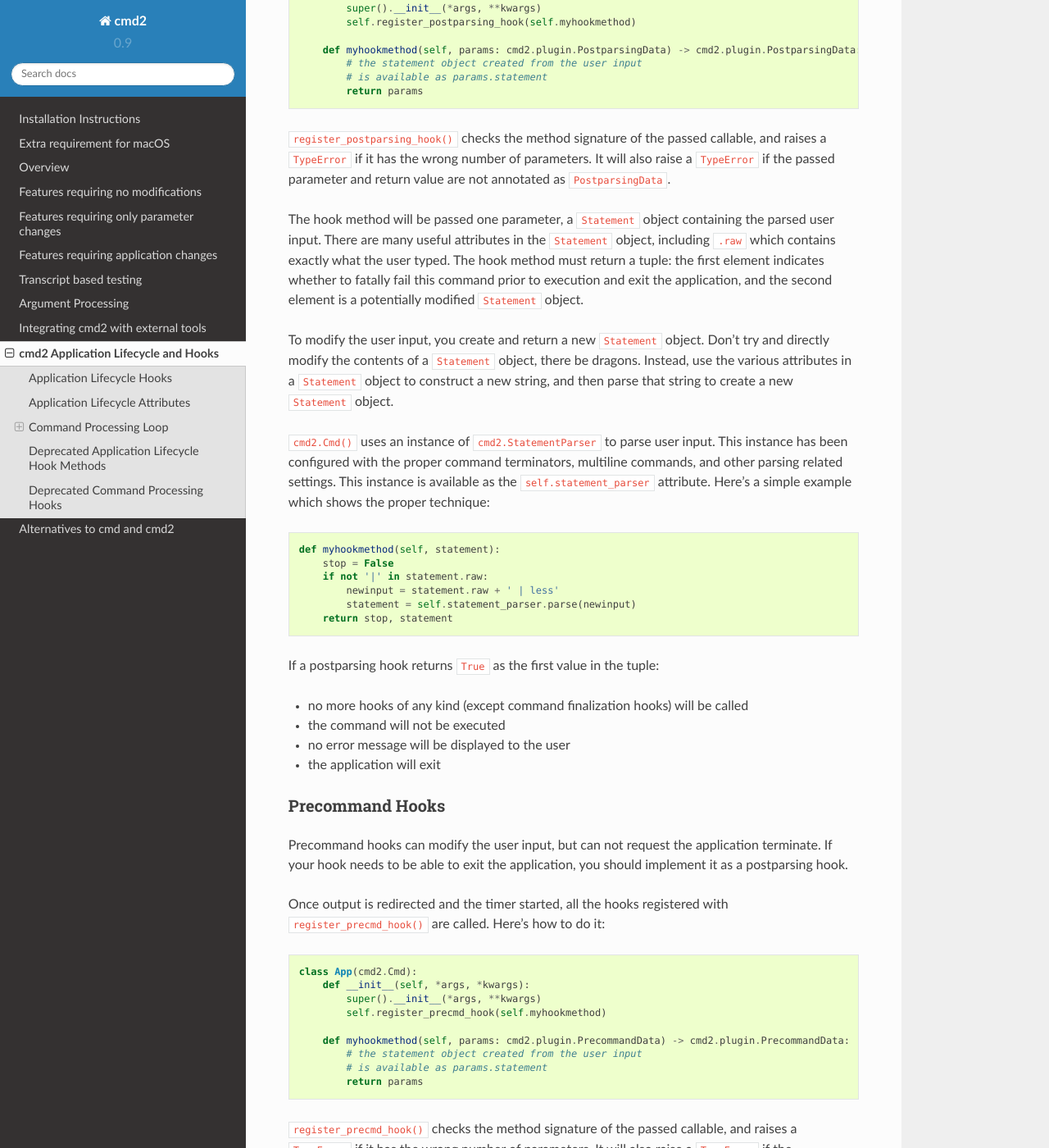
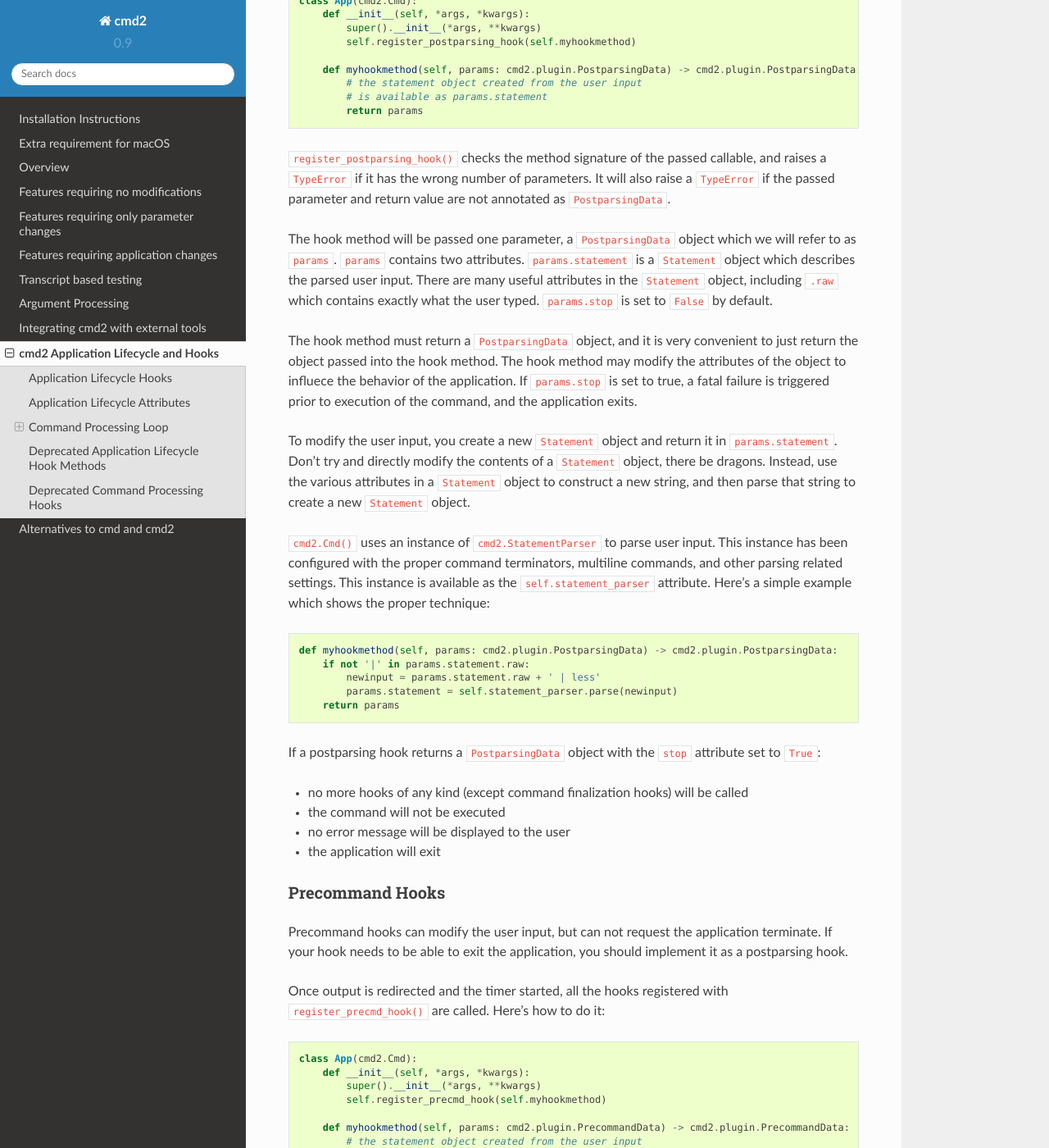
Before and after one commit to python-cmd2/cmd2, a Sphinx documentation site: the page built from docs/hooks.rst, in a window 1280 px wide and 1400 px high, scrolled down 2778 px. Shown: the whole window at 82% size. Built offline with Sphinx 7.4.7 and the Read the Docs theme 2.0.0, drawn with Linux system fonts in a browser that asks for light colours; some of the changed text lies outside the part shown.

Commit message:
Revised postparsing hooks

```diff
--- a/docs/hooks.rst
+++ b/docs/hooks.rst
@@ -73,7 +73,7 @@ the application exits:
 2. Accept user input
 3. Parse user input into `Statement` object
 4. Call methods registered with `register_postparsing_hook()`
-5. Call `postparsing_precmd()` - for backwards compatibility deprecated
+5. Call `postparsing_precmd()` - for backwards compatibility with prior releases of cmd2, now deprecated
 6. Redirect output, if user asked for it and it's allowed
 7. Start timer
 8. Call methods registered with `register_precmd_hook()`
@@ -141,18 +141,24 @@ also raise a ``TypeError`` if the passed parameter and return value are not anno
 as ``PostparsingData``.
 
 
-The hook method will be passed one parameter, a ``Statement`` object containing
-the parsed user input. There are many useful attributes in the ``Statement``
-object, including ``.raw`` which contains exactly what the user typed. The hook
-method must return a tuple: the first element indicates whether to fatally fail
-this command prior to execution and exit the application, and the second element
-is a potentially modified ``Statement`` object.
+The hook method will be passed one parameter, a ``PostparsingData`` object
+which we will refer to as ``params``. ``params`` contains two attributes.
+``params.statement`` is a ``Statement`` object which describes the parsed
+user input. There are many useful attributes in the ``Statement``
+object, including ``.raw`` which contains exactly what the user typed.
+``params.stop`` is set to ``False`` by default.
 
-To modify the user input, you create and return a new ``Statement`` object.
-Don't try and directly modify the contents of a ``Statement`` object, there be
-dragons. Instead, use the various attributes in a ``Statement`` object to
-construct a new string, and then parse that string to create a new ``Statement``
-object.
+The hook method must return a ``PostparsingData`` object, and it is very
+convenient to just return the object passed into the hook method. The hook
+method may modify the attributes of the object to influece the behavior of
+the application. If ``params.stop`` is set to true, a fatal failure is
+triggered prior to execution of the command, and the application exits.
+
+To modify the user input, you create a new ``Statement`` object and return it in
+``params.statement``. Don't try and directly modify the contents of a
+``Statement`` object, there be dragons. Instead, use the various attributes in a
+``Statement`` object to construct a new string, and then parse that string to
+create a new ``Statement`` object.
 
 ``cmd2.Cmd()`` uses an instance of ``cmd2.StatementParser`` to parse user input.
 This instance has been configured with the proper command terminators, multiline
@@ -160,14 +166,14 @@ commands, and other parsing related settings. This instance is available as the
 ``self.statement_parser`` attribute. Here's a simple example which shows the
 proper technique::
 
-    def myhookmethod(self, statement):
-        stop = False
-        if not '|' in statement.raw:
-            newinput = statement.raw + ' | less'
-            statement = self.statement_parser.parse(newinput)
-        return stop, statement
+    def myhookmethod(self, params: cmd2.plugin.PostparsingData) -> cmd2.plugin.PostparsingData:
+        if not '|' in params.statement.raw:
+            newinput = params.statement.raw + ' | less'
+            params.statement = self.statement_parser.parse(newinput)
+        return params
 
-If a postparsing hook returns ``True`` as the first value in the tuple:
+If a postparsing hook returns a ``PostparsingData`` object with the ``stop``
+attribute set to ``True``:
 
 - no more hooks of any kind (except command finalization hooks) will be called
 - the command will not be executed
```
Also changed, not shown: 2 other files.
